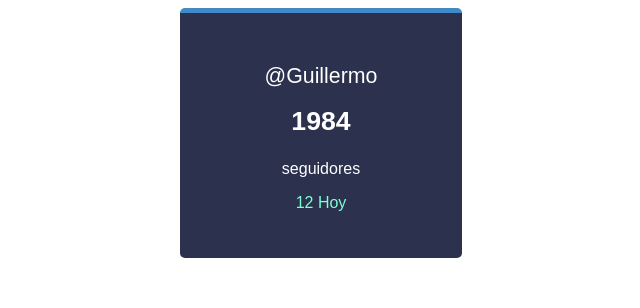
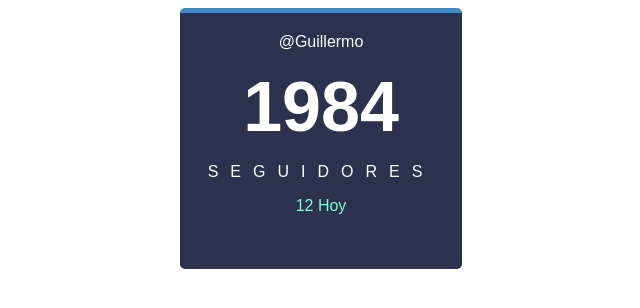
Before and after one commit to RomeroIsHere/PHPFirstForm, a plain HTML site: page Card/index.html in a window 1280 px wide. Shown: the whole page, without its empty margins (319-959 px from the left). Drawn offline with Linux system fonts and the light colour scheme.

Commit message:
Finished Card presentation

```diff
--- a/Card/styles/CardStyle.css
+++ b/Card/styles/CardStyle.css
@@ -7,29 +7,28 @@ body{
     border-top: 5px solid #4189C7;
     color: #FFFFFF;
     max-width: 282px;
-    max-height: 256px;
-    padding: 30px 0px;
+    height: 256px;
     border-radius: 5px;
-    align-content: center;
     text-align: center;
-    box-sizing: border-box;
     margin: 0px auto;
 }
 
 
 .handle {
-    height: 20px;
-    font-size: 16pt;
+    margin-top: 20px;
 }
 .total-followers {
-    font-size: 20pt;
+    margin-top: 0px;
+    margin-bottom: 0px;
+    font-size: 70px;
+    font-weight: bold;
 }
 .wide-followers{
-    font-size: 16px;
-    font-kerning: 20pt;
+    text-transform: uppercase;
+    letter-spacing: 12px;
 }
 
 .todays-count{
     color: #7fffd4;
-    font-size: 16px;
+    margin-bottom: 20px;
 }
```
